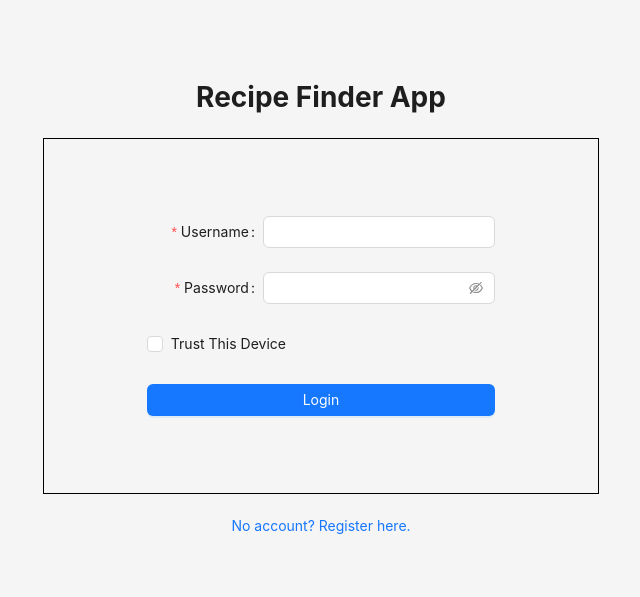
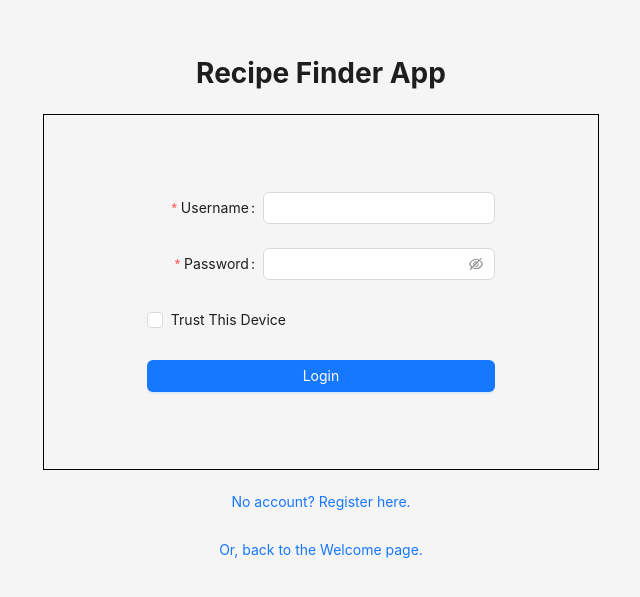
Before and after one commit to bryanonyc/recipes-app, a React (Create React App) app: page /login in a window 1280 px wide. Shown: the part 101-698 px from the top of the page, without its empty margins (319-959 px from the left). Built offline with nearby package versions, Linux system fonts and the light colour scheme; no server answers.

Commit message:
Add link back to the welcome page

```diff
--- a/src/features/auth/Login.tsx
+++ b/src/features/auth/Login.tsx
@@ -22,6 +22,10 @@ const Login = () => {
 
     const gotoRegister = () => {
         navigate("/register");
+    };
+
+    const gotoWelcome = () => {
+        navigate("/");
     };
 
     const handleSubmit = async (values: LoginCredentials) => {
@@ -88,6 +92,10 @@ const Login = () => {
             <Button className='link-button' type="link" onClick={gotoRegister}>
                 No account?  Register here.
             </Button>
+
+            <Button className='link-button' type="link" onClick={gotoWelcome}>
+                Or, back to the Welcome page.
+            </Button>
         </>
     );
 
--- a/src/features/auth/Register.tsx
+++ b/src/features/auth/Register.tsx
@@ -26,6 +26,10 @@ const Register = () => {
 
     const gotoLogin = () => {
         navigate("/login");
+    };
+
+    const gotoWelcome = () => {
+        navigate("/");
     };
 
     const content = (
@@ -75,6 +79,9 @@ const Register = () => {
             <Button className='link-button' type="link" onClick={gotoLogin}>
                 Already have an account?  Login here.
             </Button>
+            <Button className='link-button' type="link" onClick={gotoWelcome}>
+                Or, back to the Welcome page.
+            </Button>
         </>
     );
 
```
